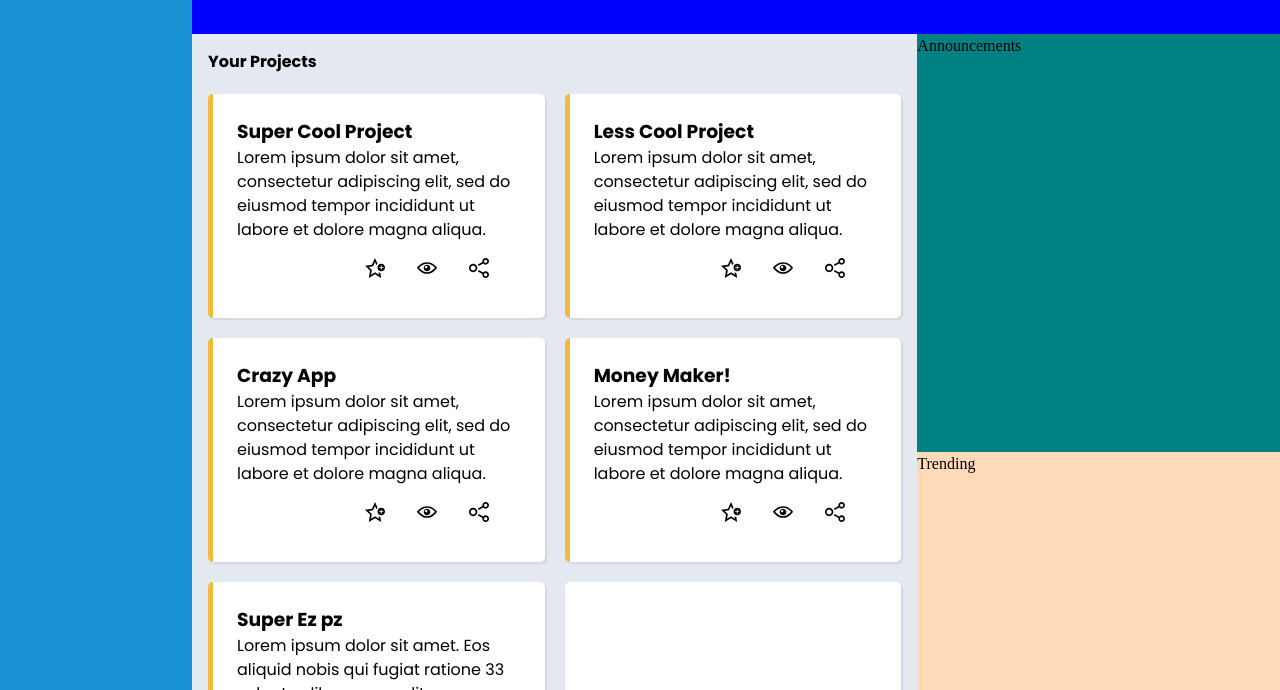
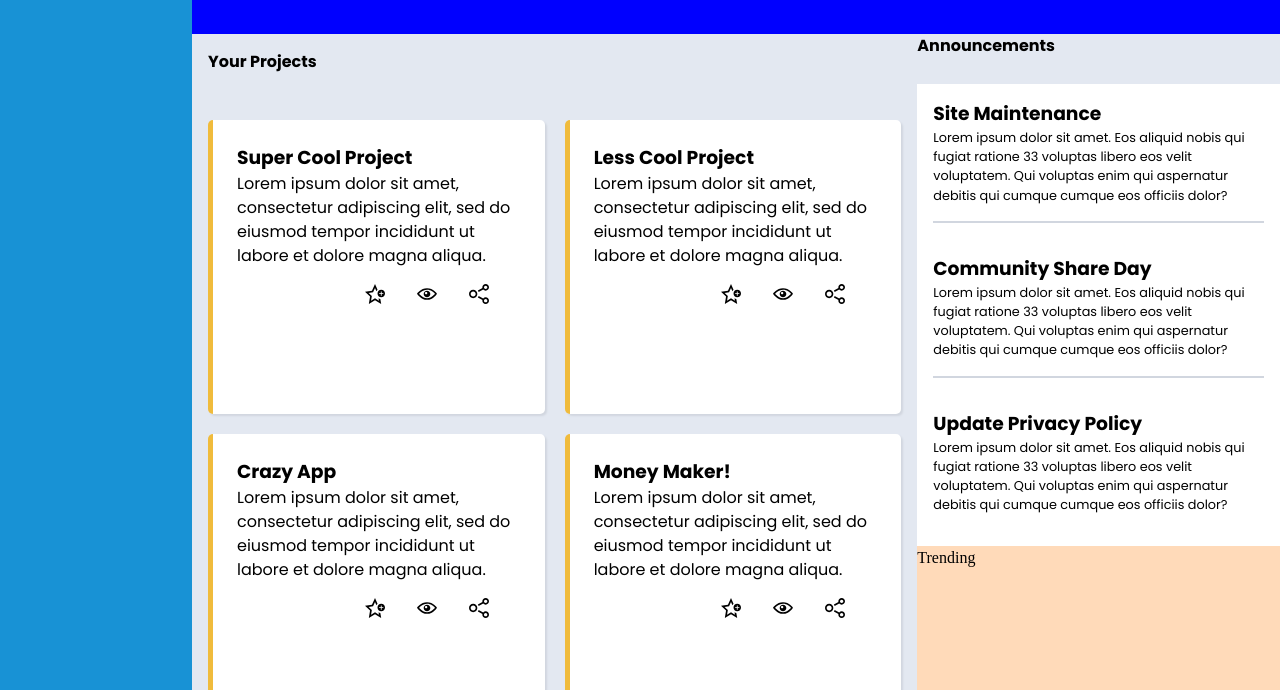
Before and after one commit to drenchoman/grid-dashboard-top, a plain HTML site: page index.html in a window 1280 px wide. Shown: the part 66-756 px from the top of the page. Drawn offline with Linux system fonts and the light colour scheme.

Commit message:
start announcements section

```diff
--- a/index.html
+++ b/index.html
@@ -120,7 +120,27 @@ Lorem ipsum dolor sit amet. Eos aliquid nobis qui fugiat ratione 33 voluptas lib
             </div>
 
 
-          <div class="announcements">Announcements</div>
+          <div class="announcements">
+            <h2 class="announcement-header">Announcements</h2>
+            <div class="announcement-wrapper">
+            <div class="announce1 announcement-card">
+              <h3>Site Maintenance</h3>
+              <p>Lorem ipsum dolor sit amet. Eos aliquid nobis qui fugiat ratione 33 voluptas libero eos velit voluptatem. Qui voluptas enim qui aspernatur debitis qui cumque cumque eos officiis dolor?
+                  </p>
+            </div>
+
+            <div class="announce2 announcement-card">
+              <h3>Community Share Day</h3>
+              <p>Lorem ipsum dolor sit amet. Eos aliquid nobis qui fugiat ratione 33 voluptas libero eos velit voluptatem. Qui voluptas enim qui aspernatur debitis qui cumque cumque eos officiis dolor?</p>
+
+            </div>
+            <div class="announce3 announcement-card">
+              <h3>Update Privacy Policy</h3>
+              <p>Lorem ipsum dolor sit amet. Eos aliquid nobis qui fugiat ratione 33 voluptas libero eos velit voluptatem. Qui voluptas enim qui aspernatur debitis qui cumque cumque eos officiis dolor?</p>
+
+            </div>
+          </div>
+        </div>
           <div class="trending">Trending</div>
         </main>
       </div>
--- a/styles.css
+++ b/styles.css
@@ -1,6 +1,6 @@
 .grid{
   display: grid;
-  height: 100%;
+  height: 100vh;
   grid-template: minmax(100px, 20%) 1fr / minmax(50px, 15%) 1fr;
   grid-template-areas:
   "dashboard header"
@@ -58,7 +58,7 @@
   padding: 1rem;
   height: 100%;
   grid-auto-rows: auto;
-  grid-template: 15px 1fr 1fr 1fr / 1fr minmax(200px, 1fr)r;
+  grid-template: 50px repeat(3, minmax(150px, 1fr) )/ 1fr minmax(200px, 1fr);
   gap: 20px;
   grid-template-areas:
   "project-title project-title"
@@ -122,10 +122,58 @@ font-size: 1rem;
 
 .announcements{
   grid-area: announcements;
-  background-color: teal;
+  background-color: #e3e8f1;
+  display: grid;
+  height: 100%;
+  grid-template: 50px 1fr/ 1fr;
+  grid-template-areas: "announcement-header"
+"announcement-wrapper"
 }
 
-.trending{
+.announcement-header{
+  grid-area: announcement-header;
+  font-size: 1rem;
+
+}
+
+.announcement-wrapper{
+  grid-area: announcement-wrapper;
+}
+
+.announcement-card{
+background-color: #ffffff;
+margin: 0 ;
+padding: 1rem 1rem;
+}
+
+.announcement-card > p {
+  font-size: 0.8rem;
+
+    padding-bottom: 1rem;
+}
+.announce1{
+  grid-area: announce1;
+
+}
+.announce1 > p {
+    border-bottom: 2px solid #d1d6df;
+}
+
+.announce2 > p {
+    border-bottom: 2px solid #d1d6df;
+}
+
+.announce2{
+  grid-area: announce2
+}
+
+.announce3{
+  grid-area: announce3
+}
+
+
+.trending
+{
   grid-area: trending;
   background-color: peachpuff;
 }
```
